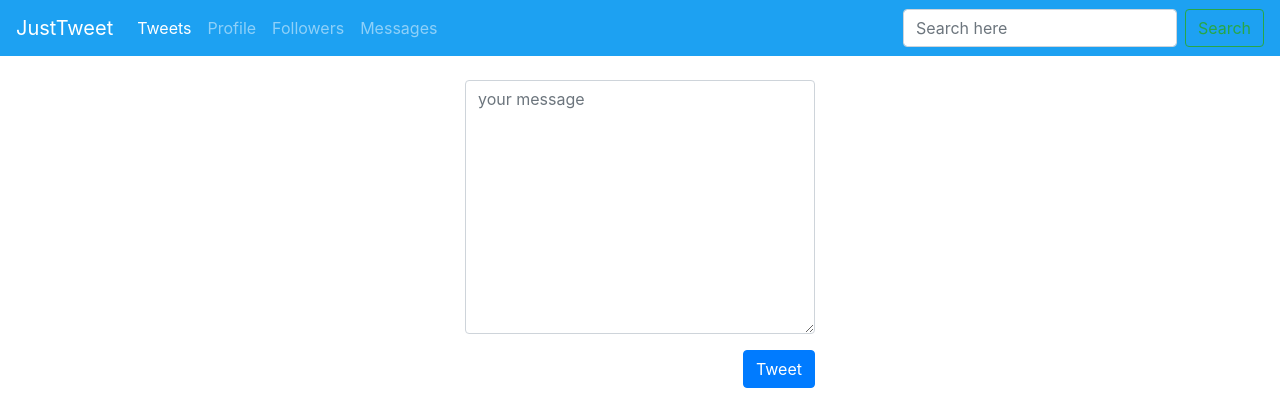
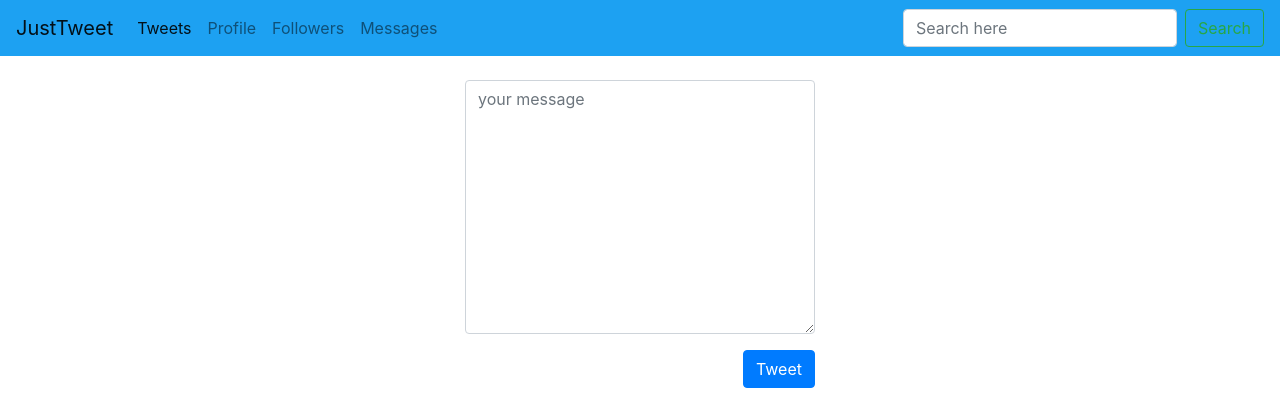
Before and after one commit to IrinaSerova/JustTweet, a Django app: page /tweet/create/ in a window 1280 px wide. Shown: the top 420 px of the page. Run offline with Django 3.2, Linux system fonts and the light colour scheme; some libraries are stand-ins or nearby versions.

Commit message:
new styles added

```diff
--- a/templates/navbar.html
+++ b/templates/navbar.html
@@ -1,4 +1,4 @@
-<nav class="navbar navbar-expand-lg navbar-dark bg-primary">
+<nav class="navbar navbar-expand-lg navbar-light bg-primary">
   <a class="navbar-brand" href="{% url 'home' %}">JustTweet</a>
   <button class="navbar-toggler" type="button" data-toggle="collapse" data-target="#navbarSupportedContent" aria-controls="navbarSupportedContent" aria-expanded="false" aria-label="Toggle navigation">
     <span class="navbar-toggler-icon"></span>
```
